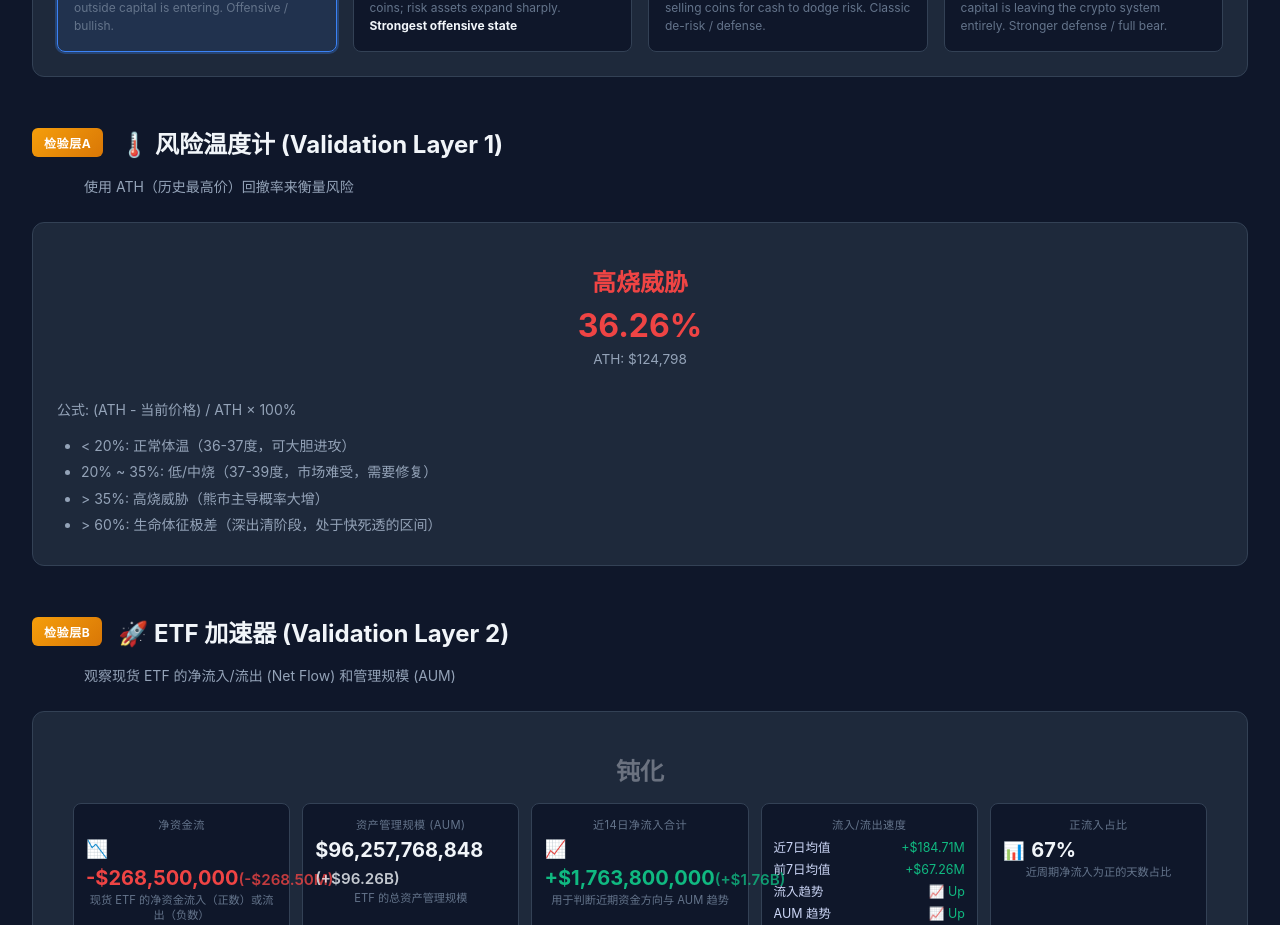
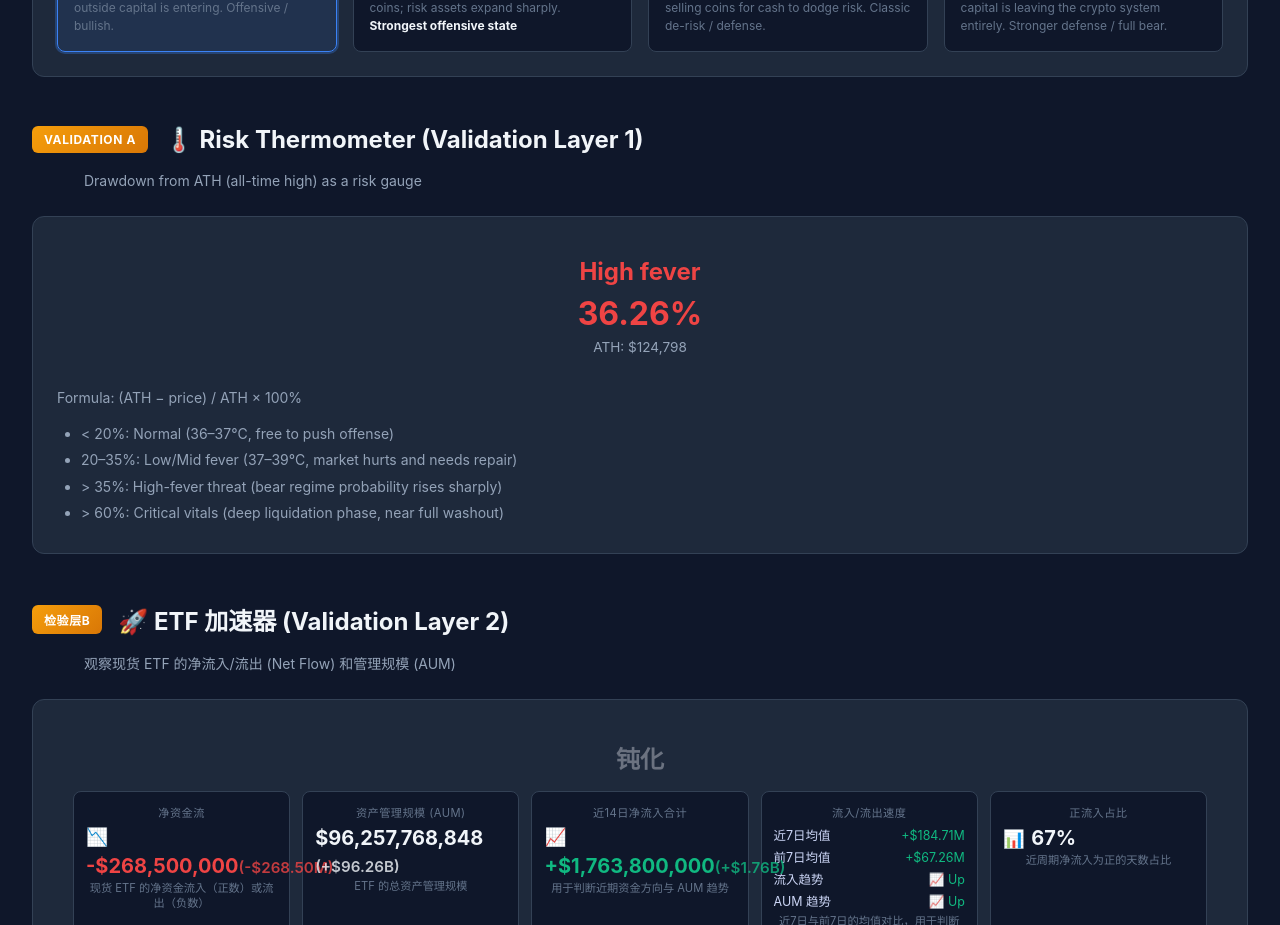
Before and after one commit to CrytoPlanet/bullbear-dashboard, a Vue app in the folder frontend/: page / in a window 1280 px wide. Shown: the part 2740-3665 px from the top of the page. Built offline with nearby package versions, Linux system fonts and the light colour scheme; no server answers.

Commit message:
feat(i18n): migrate risk thermometer section

```diff
--- a/frontend/src/App.vue
+++ b/frontend/src/App.vue
@@ -1132,26 +1132,26 @@ onMounted(() => {
         <!-- 检验层A：风险温度计 -->
         <div v-if="stateData && stateData.ok && stateData.validation" class="validation-section fade-in">
           <div class="section-header">
-            <span class="section-badge validation-layer">检验层A</span>
-            <h2>🌡️ 风险温度计 (Validation Layer 1)</h2>
+            <span class="section-badge validation-layer">{{ $t('section.riskThermometer.badge') }}</span>
+            <h2>{{ $t('section.riskThermometer.title') }}</h2>
           </div>
-          <p class="section-description">使用 ATH（历史最高价）回撤率来衡量风险</p>
+          <p class="section-description">{{ $t('section.riskThermometer.description') }}</p>
 
           <div class="validation-card">
             <div class="thermometer" :style="{ color: getRiskThermometerColor(stateData.validation.risk_thermometer) }">
-              <div class="thermometer-label">{{ stateData.validation.risk_thermometer }}</div>
+              <div class="thermometer-label">{{ THERMOMETER_KEYS[stateData.validation.risk_thermometer] ? $t(`thermometer.${THERMOMETER_KEYS[stateData.validation.risk_thermometer]}`) : stateData.validation.risk_thermometer }}</div>
               <div class="thermometer-value">{{ stateData.validation.ath_drawdown.toFixed(2) }}%</div>
               <div v-if="stateData.validation.ath_price !== null && stateData.validation.ath_price !== undefined" class="thermometer-ath">
-                ATH: ${{ stateData.validation.ath_price.toLocaleString('en-US', { maximumFractionDigits: 0 }) }}
+                {{ $t('section.riskThermometer.athLabel') }} ${{ stateData.validation.ath_price.toLocaleString('en-US', { maximumFractionDigits: 0 }) }}
               </div>
             </div>
             <div class="thermometer-info">
-              <p>公式: (ATH - 当前价格) / ATH × 100%</p>
+              <p>{{ $t('section.riskThermometer.formula') }}</p>
               <ul>
-                <li>&lt; 20%: 正常体温（36-37度，可大胆进攻）</li>
-                <li>20% ~ 35%: 低/中烧（37-39度，市场难受，需要修复）</li>
-                <li>&gt; 35%: 高烧威胁（熊市主导概率大增）</li>
-                <li>&gt; 60%: 生命体征极差（深出清阶段，处于快死透的区间）</li>
+                <li>{{ $t('thermometer.rangeUnder20') }}</li>
+                <li>{{ $t('thermometer.range20To35') }}</li>
+                <li>{{ $t('thermometer.rangeOver35') }}</li>
+                <li>{{ $t('thermometer.rangeOver60') }}</li>
               </ul>
             </div>
           </div>
```
